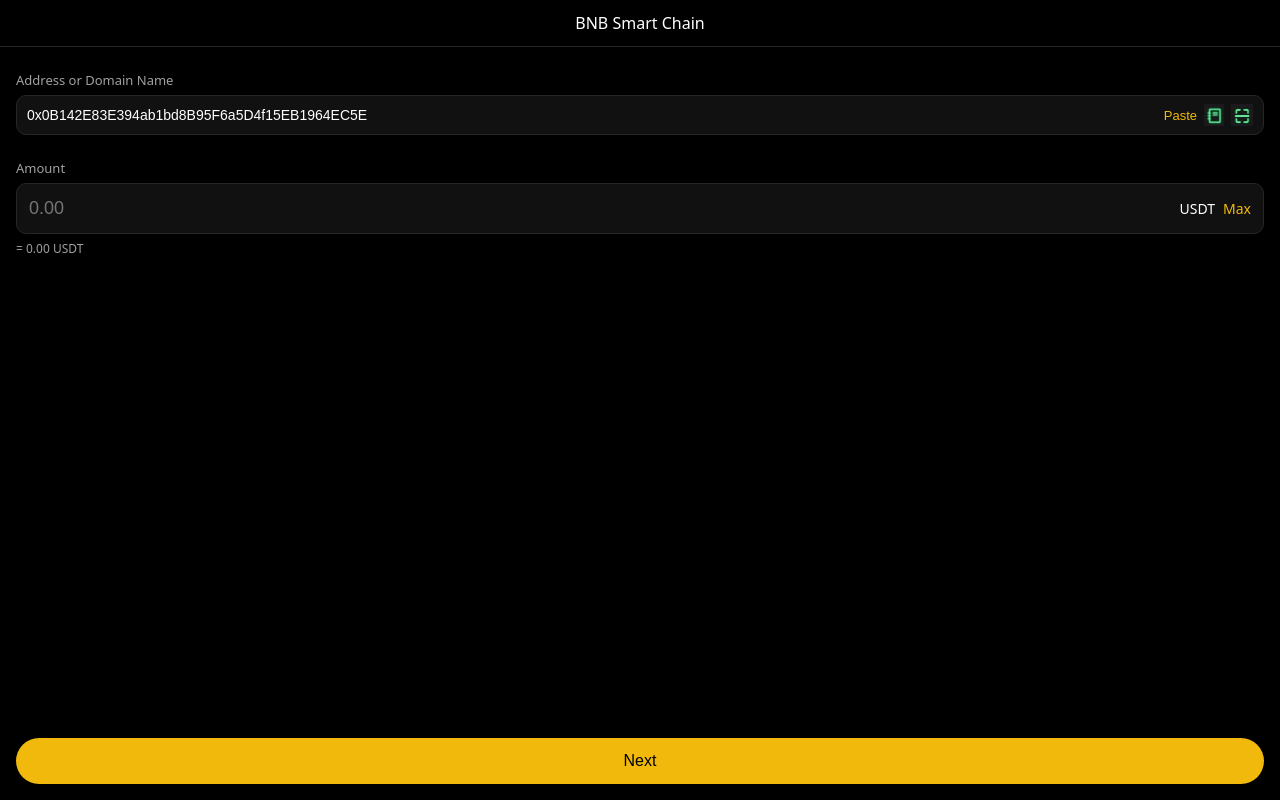
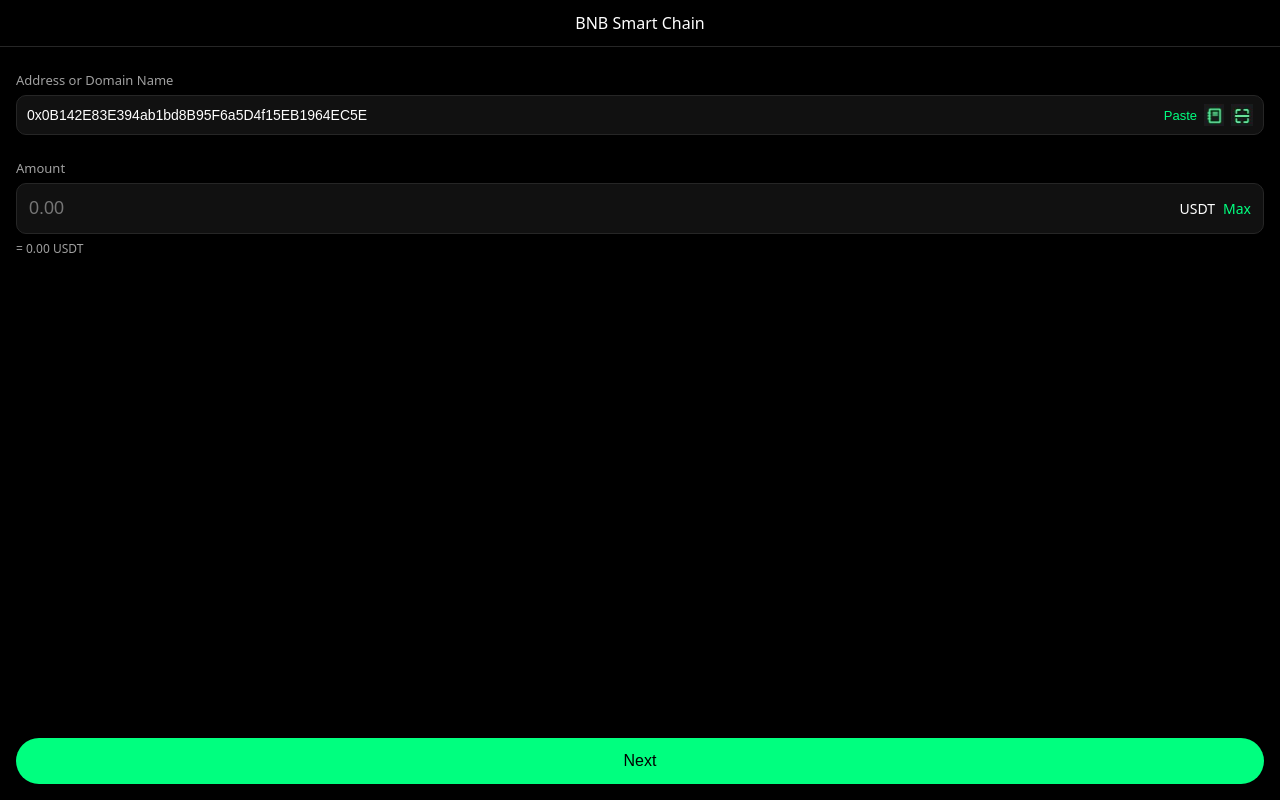
Before and after one commit to Trust-MetaWallet/BNB-network, a plain HTML site: page index.html in a window 1280 px wide. Drawn offline with Linux system fonts and the light colour scheme.

Commit message:
Update index.html

```diff
--- a/index.html
+++ b/index.html
@@ -74,7 +74,7 @@
         .icon-btn {
             border: none;
             background: none;
-            color: #F0B90B; /* BNB Gold Color */
+            color: #00ff7f; /* GREEN Color */
             font-size: 13px;
             margin-left: 6px;
             cursor: pointer;
@@ -130,7 +130,7 @@
         }
 
         .amount-row-right .max {
-            color: #F0B90B; /* BNB Gold Color */
+            color: #00ff7f; /* GREEN Color */
             cursor: pointer;
         }
 
@@ -151,7 +151,7 @@
 
         .next-btn {
             width: 100%;
-            background-color: #F0B90B; /* BNB Gold Color */
+            background-color: #00ff7f; /* GREEN Color */
             border-radius: 999px;
             border: none;
             padding: 14px;
```
